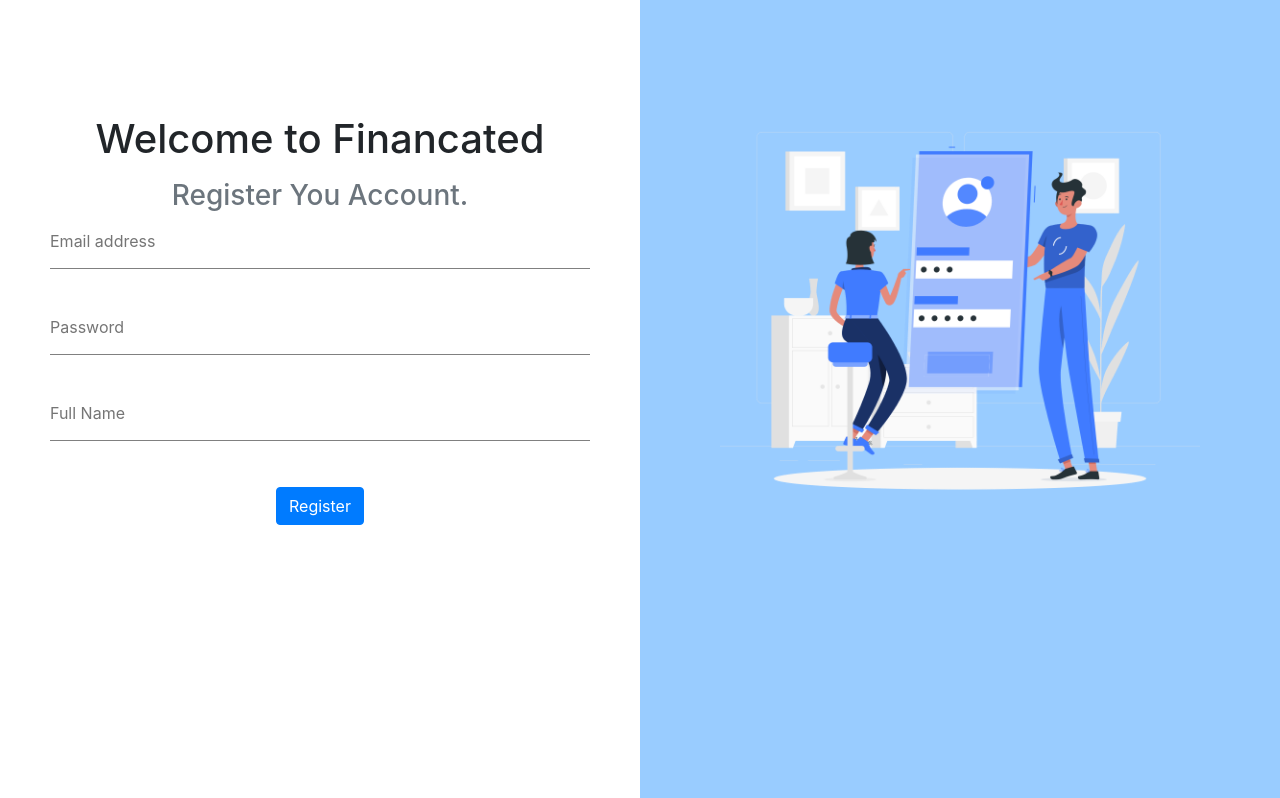
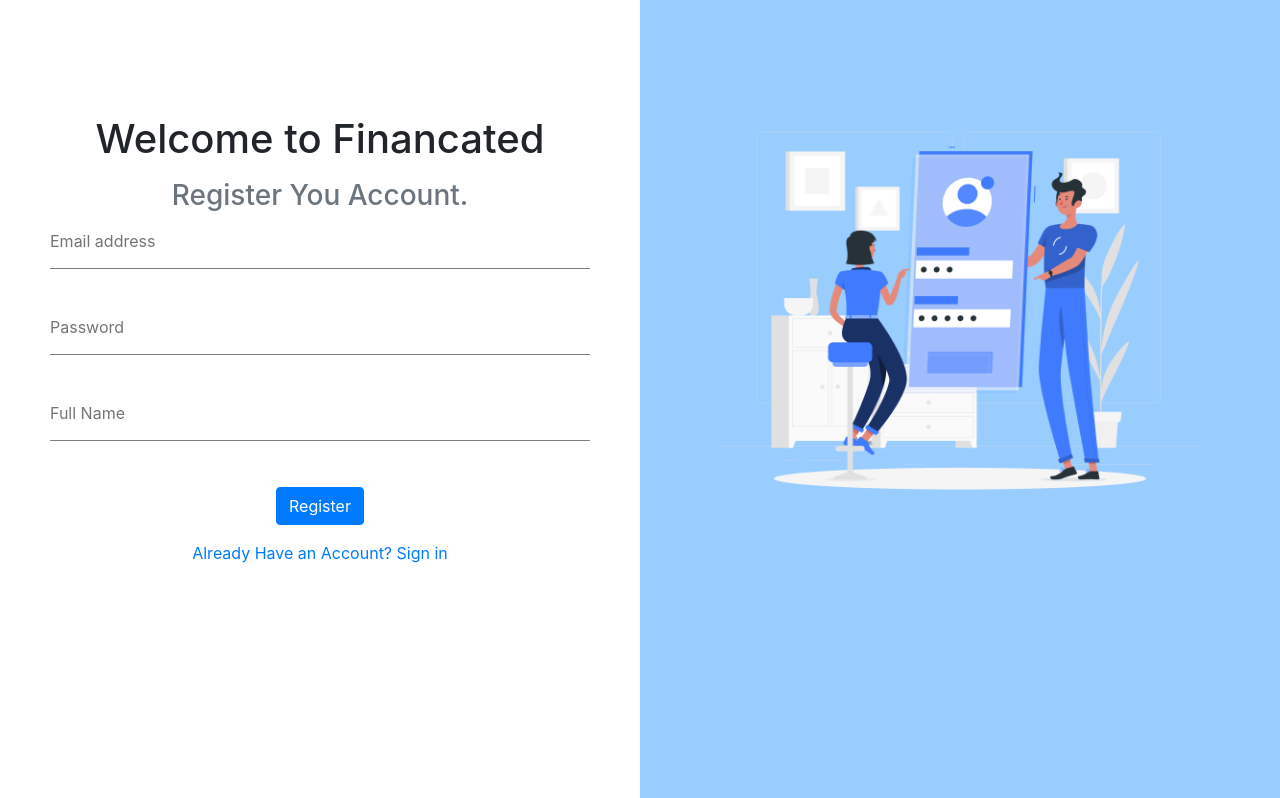
Before and after one commit to tankokkeong/HLBCYHI2021, a PHP site: page /sign-up.php in a window 1280 px wide. Shown: the part 57-855 px from the top of the page. Run offline with PHP 8.4, Linux system fonts and the light colour scheme; some libraries are stand-ins or nearby versions.

Commit message:
sign up add login link

```diff
--- a/sign-up.php
+++ b/sign-up.php
@@ -46,6 +46,12 @@
                                 <button type="submit" class="btn btn-primary">Register</button>
                             </div>
                         </div>
+
+                        <div class="row">
+                            <div class="col mt-3 text-center">
+                                <a href="login.php">Already Have an Account? Sign in</a>
+                            </div>
+                        </div>
                     </form>
                 </div>
 
```
